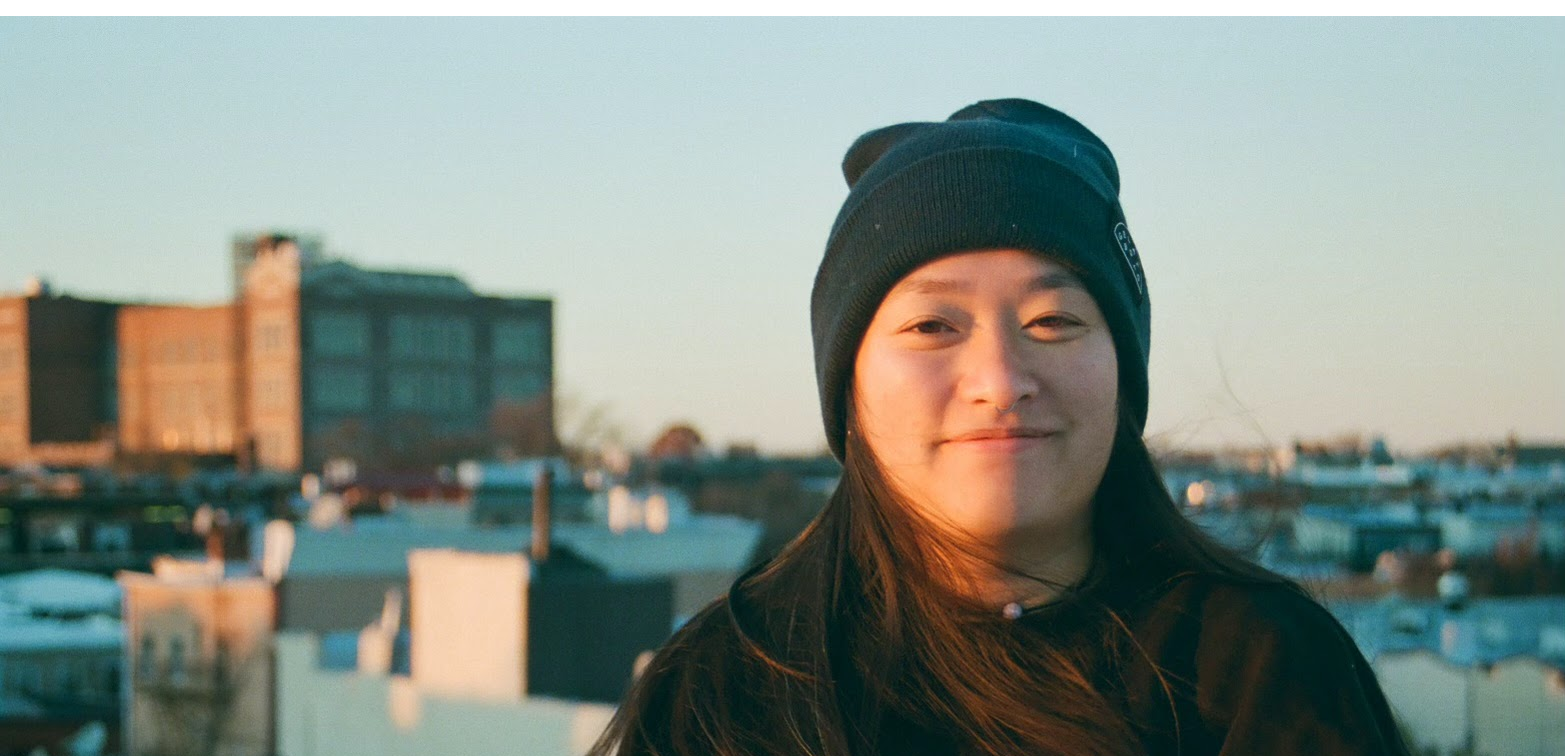
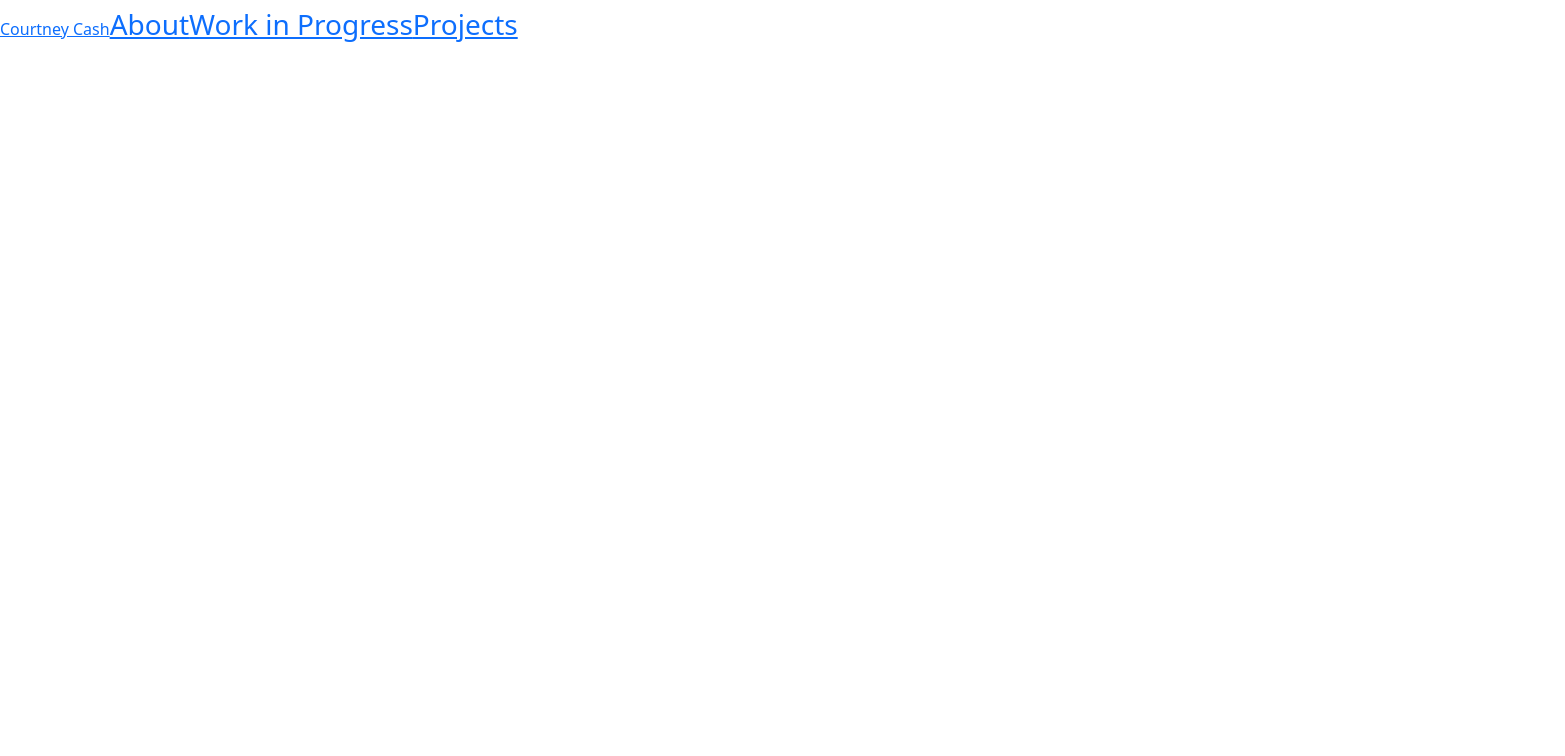
Before and after one commit to ccash12/portfolio-2.0, a React (Create React App) app in the folder myportfolio/: page /workinprogress in a window 1280 px wide. Shown: the top 756 px of the page, 1565 px wide, since content can reach past the window. Built offline with nearby package versions, Linux system fonts and the light colour scheme.

Commit message:
added navbar

```diff
--- a/myportfolio/src/App.js
+++ b/myportfolio/src/App.js
@@ -8,6 +8,7 @@ import Navigation from './components/Navigation'
 import Home from './components/Home'
 import About from './components/About'
 import Projects from './components/Projects'
+import WorkInProgress from './components/WorkInProgress';
 
 function App() {
   return (
@@ -16,6 +17,7 @@ function App() {
         <Navigation />
         <Routes>
           <Route path="/about" element={<About/>}/>
+          <Route path="/workinprogress" element={<WorkInProgress/>}/>
           <Route path="/projects" element={<Projects/>}/>
           <Route path="*" element={<Home />} />
         </Routes>
--- a/myportfolio/src/components/Navigation.js
+++ b/myportfolio/src/components/Navigation.js
@@ -6,7 +6,18 @@ function Navigation() {
     return(
         <div className="NavBarContainer">
             <Navbar>
-
+                <Link to="/">
+                    Courtney Cash
+                </Link>
+                <Link to="/about">
+                    <h3>About</h3>
+                </Link>
+                <Link to="/workinprogress">
+                    <h3>Work in Progress</h3>
+                </Link>
+                <Link to="/projects">
+                    <h3>Projects</h3>
+                </Link>
             </Navbar>
         </div>
     )
--- /dev/null
+++ b/myportfolio/src/components/WorkInProgress.js
@@ -0,0 +1,9 @@
+function WorkInProgress() {
+    return(
+        <div>
+
+        </div>
+    )
+}
+
+export default WorkInProgress;
```
Also changed, not shown: myportfolio/src/components/About.js (line endings or trailing spaces).
